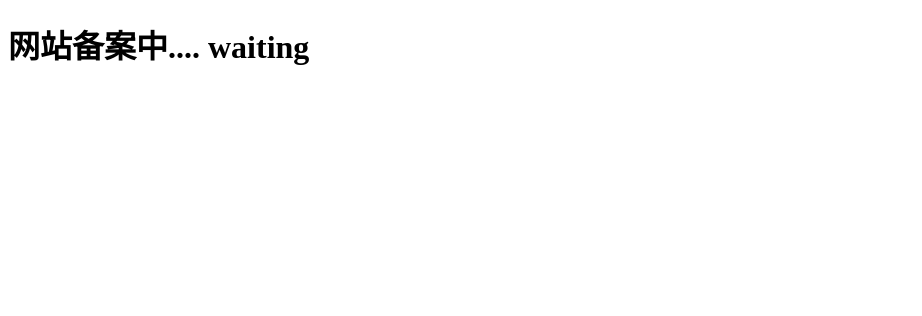
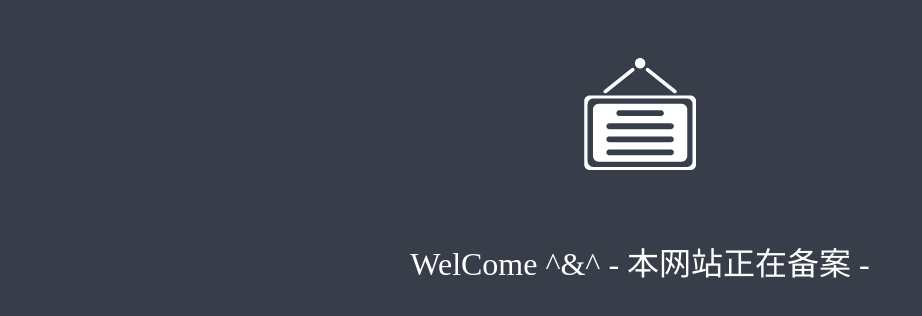
Before and after one commit to PennXiao/tencentWeb, a plain HTML site: page index.html in a window 1280 px wide. Shown: the whole page, without its empty margins (0-922 px from the left). Drawn offline with Linux system fonts and the light colour scheme.

Commit message:
完成公告页面

```diff
--- a/index.html
+++ b/index.html
@@ -2,9 +2,39 @@
 <html>
 <head>
 	<meta charset="utf-8">
-	<title>飞蓬网 - 个人博客</title>
+	<title>飞蓬 - 技术栈</title>
 </head>
 <body>
-<h1>网站备案中.... waiting</h1>
+	<div class="note">
+		<div class="noteimg" title="note *&* 公告 你要好好记住呀！ @&@"></div>
+		<!-- <img src="/static/imgs/note.png" style="width: 128px;" ondragstart="return false;"> -->
+		<a class="notetxt" href="" title="备案ing ^&^ -&-">WelCome ^&^ - 本网站正在备案 -  </a>
+	</div>
 </body>
 </html>
+
+<style type="text/css">
+	body{
+		background-color: #373D49;
+	}
+	.note{
+		width: 100%;
+		height: 100%;
+		text-align: center;
+	}
+	.noteimg{
+		width: 128px;
+		height: 128px;
+		margin-top: 50px;
+		margin-bottom: 60px;
+		margin-left: auto;
+		margin-right: auto;
+		background-image: url('/static/imgs/note.png');
+	}
+	.notetxt{
+		color: #fff;
+		font-size: 32px;
+		font-family: 微软雅黑;
+		text-decoration: none;
+	}
+</style>
```
Also changed, not shown: favicon.ico (added), static/imgs/note.png (added), static/imgs/note404.png (added), 3 other files.
